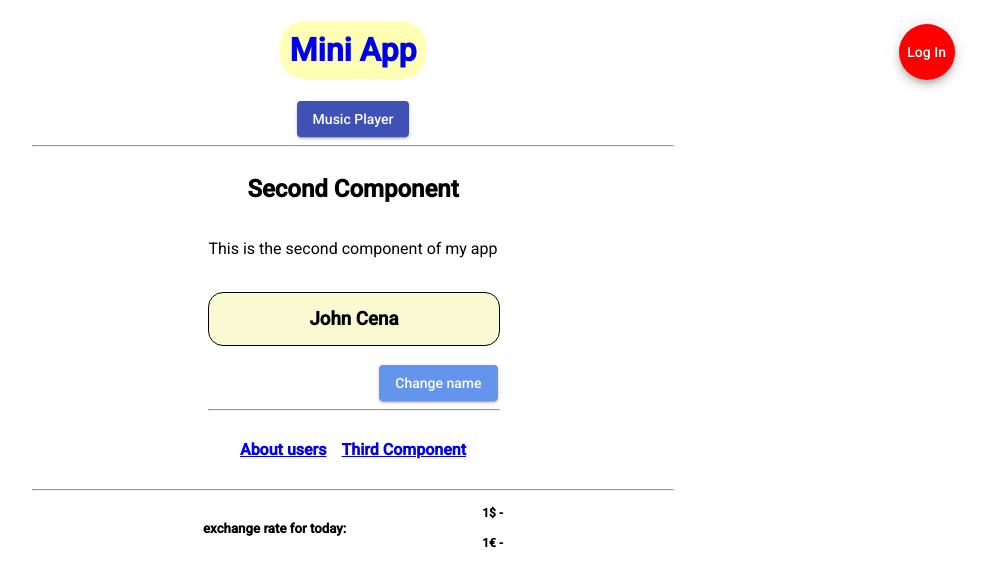
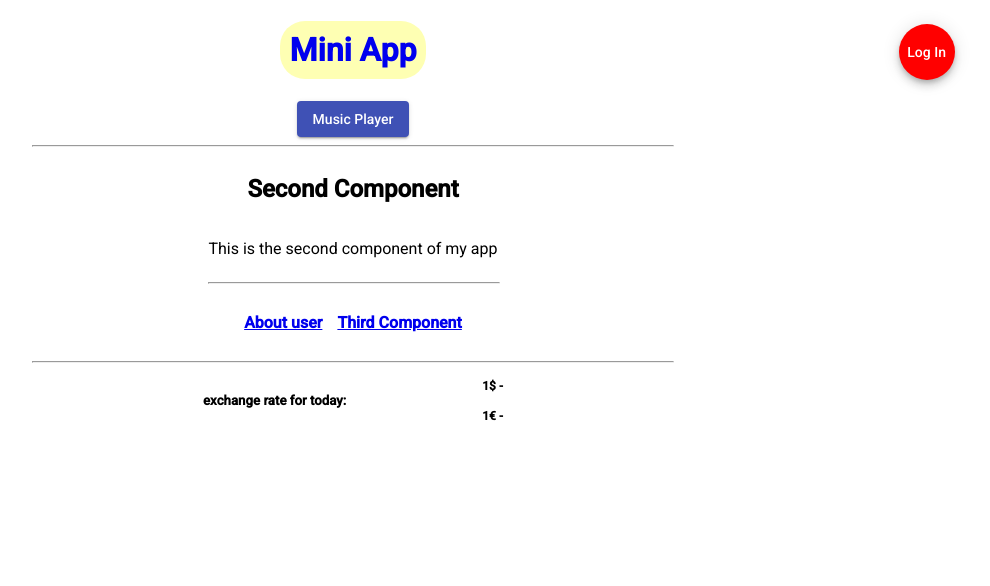
Before and after one commit to beardm4n/test, an Angular app: page /component/1 in a window 1280 px wide. Shown: the top 586 px of the page, without its empty margins (287-1277 px from the left). Built offline with nearby package versions, Linux system fonts and the light colour scheme; no server answers.

Commit message:
condition for description added

```diff
--- a/src/app/components.ts
+++ b/src/app/components.ts
@@ -1,6 +1,6 @@
 export const components = [
   {
-    name: 'About users',
+    name: 'About user',
     description: 'User data:',
   },
   {
--- a/src/app/description/description.component.html
+++ b/src/app/description/description.component.html
@@ -2,7 +2,7 @@
   <h2>{{ component.name }}</h2>
 
   <p>{{ component.description }}</p>
-  <app-user></app-user>
+  <app-user *ngIf="component.name == 'About user'"></app-user>
   <hr>
 
   <div class="links">
```
